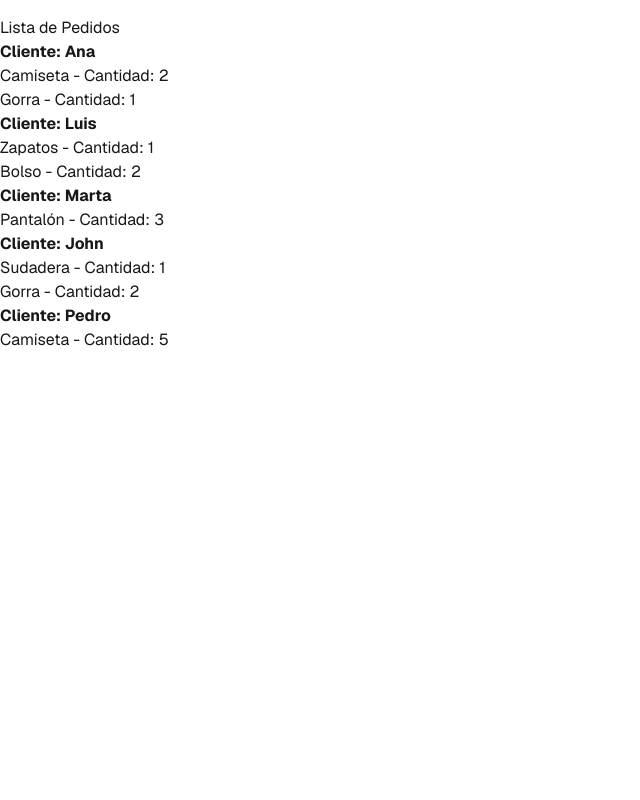
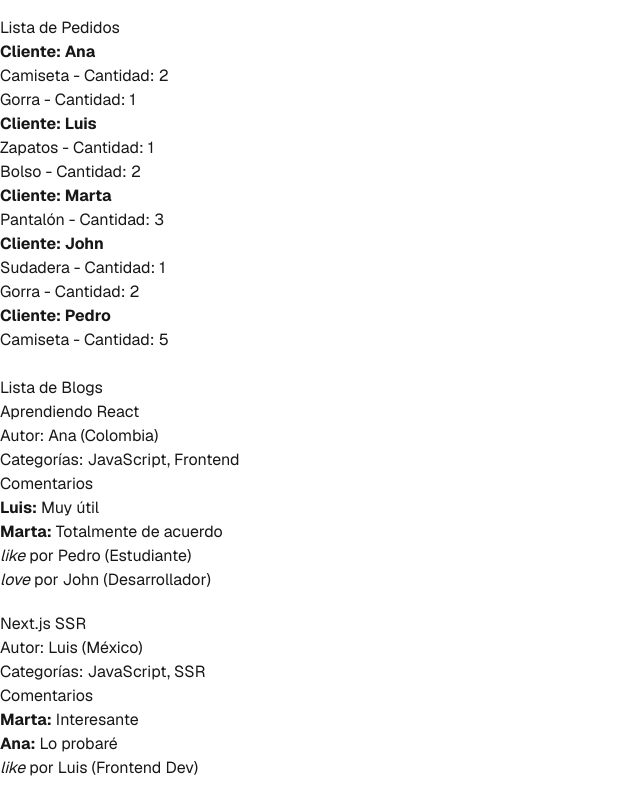
Before and after one commit to Crizz20/taller_listas, a Next.js app: page / in a window 1280 px wide. Shown: the part 1320-2120 px from the top of the page, without its empty margins (0-640 px from the left). Before the commit the page ends 1696 px from the top, so only its background shows below. Built offline with nearby package versions, Linux system fonts and the light colour scheme.

Commit message:
Sexto commit - Lista de blogs

```diff
--- a/src/app/page.js
+++ b/src/app/page.js
@@ -32,6 +32,51 @@
   { id: 5, cliente: "Pedro", productos: [{ nombre: "Camiseta", cantidad: 5 }] },
 ];
 
+const blogs = [
+  {
+    id: 1,
+    titulo: "Aprendiendo React",
+    autor: { nombre: "Ana", pais: "Colombia" },
+    categorias: ["JavaScript", "Frontend"],
+    comentarios: [
+      {
+        usuario: "Luis",
+        texto: "Muy útil",
+        respuestas: [
+          {
+            usuario: "Marta",
+            texto: "Totalmente de acuerdo",
+            reacciones: [
+              { tipo: "like", usuario: { nombre: "Pedro", rol: "Estudiante" } },
+              { tipo: "love", usuario: { nombre: "John", rol: "Desarrollador" } }
+            ]
+          }
+        ]
+      }
+    ]
+  },
+  {
+    id: 2,
+    titulo: "Next.js SSR",
+    autor: { nombre: "Luis", pais: "México" },
+    categorias: ["JavaScript", "SSR"],
+    comentarios: [
+      {
+        usuario: "Marta",
+        texto: "Interesante",
+        respuestas: [
+          {
+            usuario: "Ana",
+            texto: "Lo probaré",
+            reacciones: [
+              { tipo: "like", usuario: { nombre: "Luis", rol: "Frontend Dev" } }
+            ]
+          }
+        ]
+      }
+    ]
+  }
+];
 
 
 export default function Home() {
@@ -75,6 +120,7 @@
           </li>
         ))}
       </ul>  <br></br>
+
       <h1>Lista de Pedidos</h1>
       <ul>
         {pedidos.map((pedido) => (
@@ -91,7 +137,41 @@
         ))}
       </ul> <br></br>
 
+        <h1>Lista de Blogs</h1>
+      {blogs.map((blog) => (
+        <div key={blog.id} style={{ marginBottom: "20px" }}>
+          <h2>{blog.titulo}</h2>
+          <p>
+            Autor: {blog.autor.nombre} ({blog.autor.pais})
+          </p>
+          <p>Categorías: {blog.categorias.join(", ")}</p>
 
+          <h3>Comentarios</h3>
+          <ul>
+            {blog.comentarios.map((comentario, i) => (
+              <li key={i}>
+                <strong>{comentario.usuario}:</strong> {comentario.texto}
+                <ul>
+                  {comentario.respuestas.map((respuesta, j) => (
+                    <li key={j}>
+                      <strong>{respuesta.usuario}:</strong> {respuesta.texto}
+                      <ul>
+                        {respuesta.reacciones.map((reaccion, k) => (
+                          <li key={k}>
+                            <em>{reaccion.tipo}</em> por{" "}
+                            {reaccion.usuario.nombre} (
+                            {reaccion.usuario.rol})<br></br>
+                          </li>
+                        ))}
+                      </ul>
+                    </li>
+                  ))}
+                </ul>
+              </li>
+            ))}
+          </ul>
+        </div>
+      ))}
 
     </div>
   );
```
